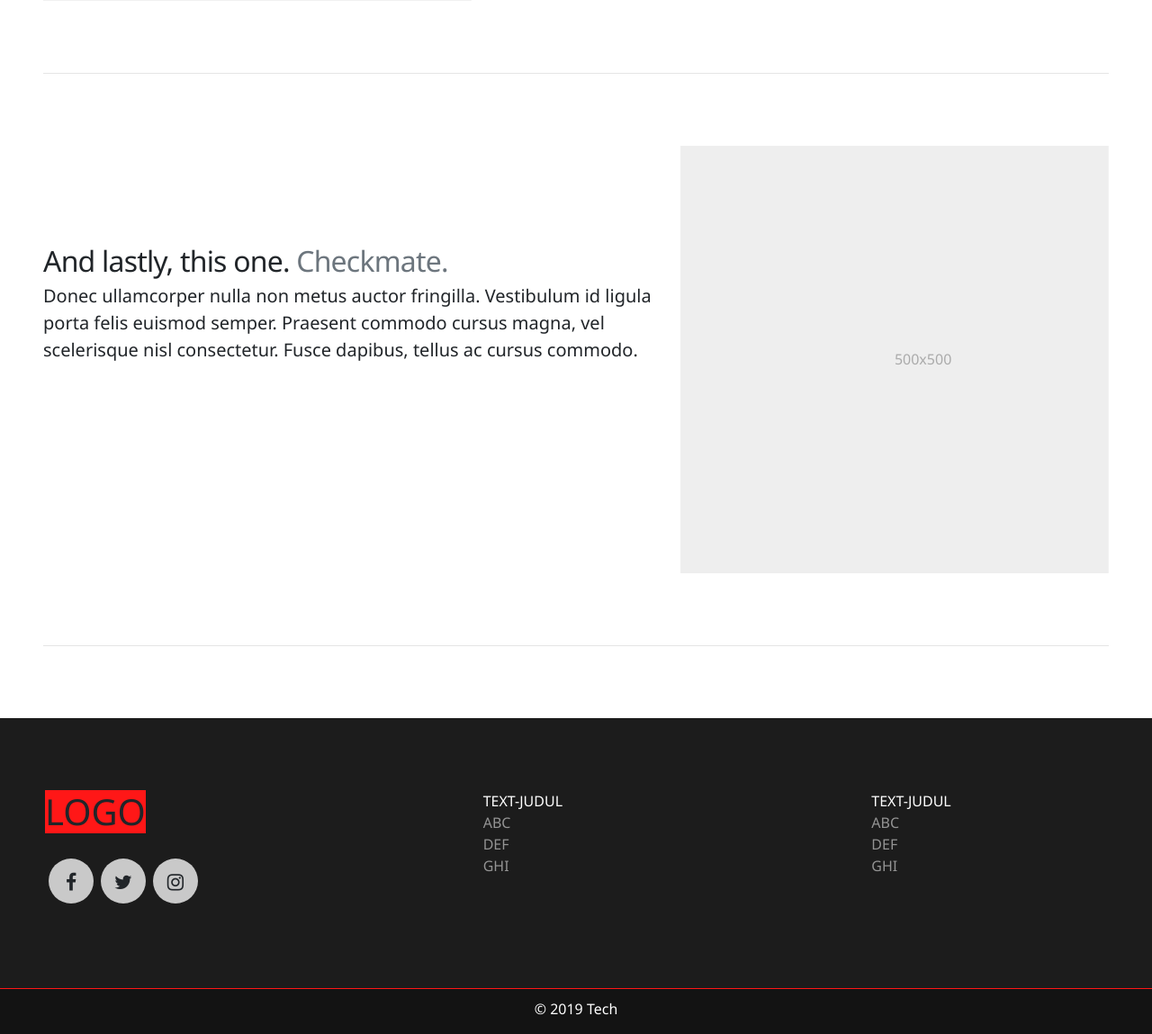
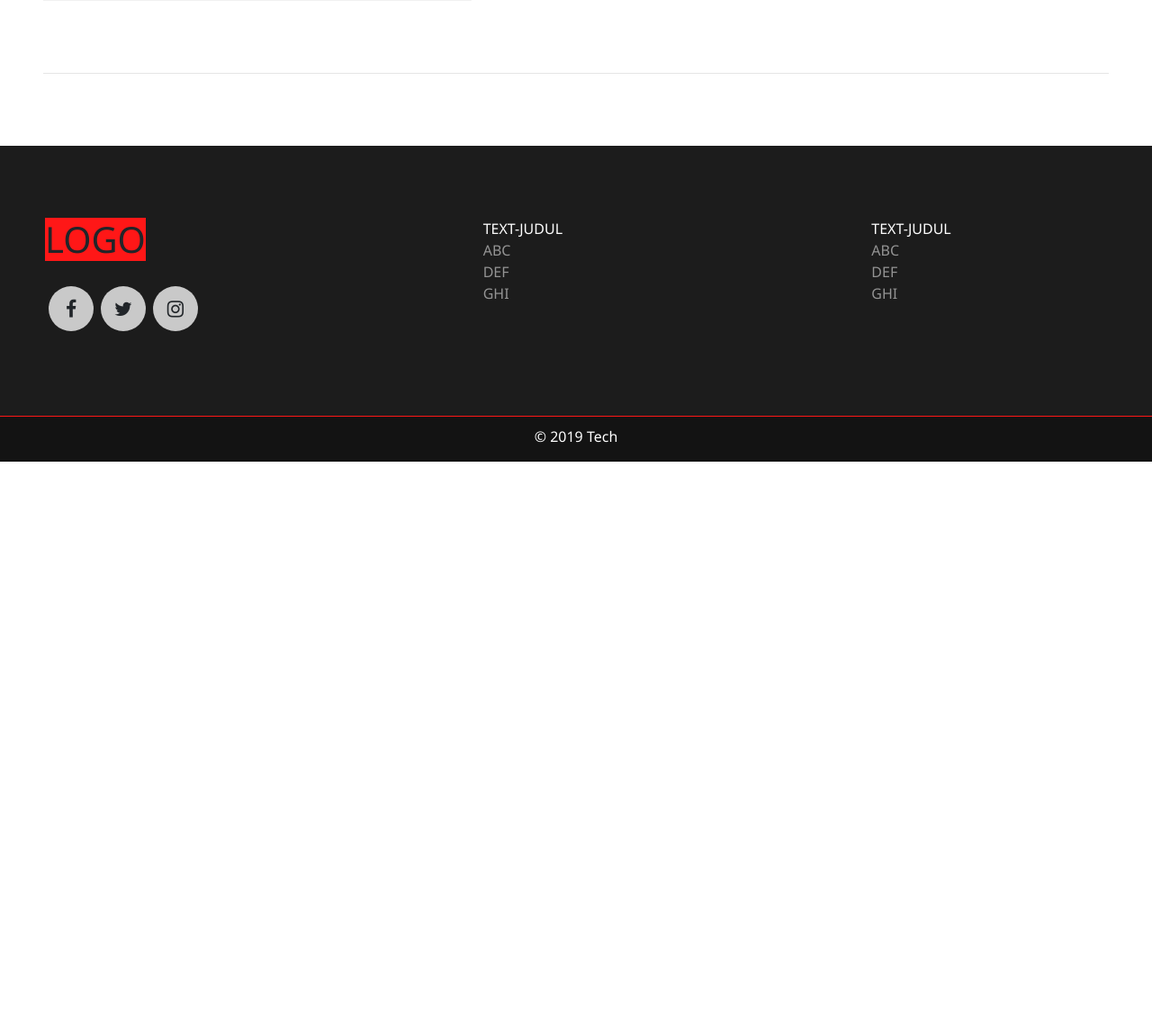
Before and after one commit to noobprogaming/mygame, a PHP site: page /profile/index.php in a window 1280 px wide. Shown: the part 4233-5382 px from the top of the page at 90% size. After the commit the page ends 4746 px from the top, so only its background shows below. Run offline with PHP 8.4, Linux system fonts and the light colour scheme; the visitor is signed in with stand-in values (Sample User, id 1); data that the repository does not hold is empty.

Commit message:
Fix Layout Register Page

```diff
--- a/profile/index.php
+++ b/profile/index.php
@@ -532,25 +532,6 @@ include '../sql.php';
 
         <hr class="featurette-divider">
 
-        <div class="row featurette">
-            <div class="col-md-7">
-                <h2 class="featurette-heading">And lastly, this one. <span class="text-muted">Checkmate.</span></h2>
-                <p class="lead">Donec ullamcorper nulla non metus auctor fringilla. Vestibulum id ligula porta felis
-                    euismod semper. Praesent commodo cursus magna, vel scelerisque nisl consectetur. Fusce dapibus,
-                    tellus ac cursus commodo.</p>
-            </div>
-            <div class="col-md-5">
-                <svg class="bd-placeholder-img bd-placeholder-img-lg featurette-image img-fluid mx-auto" width="500"
-                    height="500" xmlns="http://www.w3.org/2000/svg" preserveAspectRatio="xMidYMid slice"
-                    focusable="false" role="img" aria-label="Placeholder: 500x500">
-                    <title>Placeholder</title>
-                    <rect width="100%" height="100%" fill="#eee" /><text x="50%" y="50%" fill="#aaa"
-                        dy=".3em">500x500</text>
-                </svg>
-            </div>
-        </div>
-
-        <hr class="featurette-divider">
 
     </div>
 
--- a/register.php
+++ b/register.php
@@ -12,6 +12,9 @@
     <link rel="stylesheet" href='https://maxcdn.bootstrapcdn.com/font-awesome/4.7.0/css/font-awesome.min.css'>
     <link rel="stylesheet" href="assets/custom.css">
     <style>
+        .carousel-inner{
+            height: 600px;;
+        }
         table,
         td {
             margin: 0 auto;
@@ -27,7 +30,7 @@
 </head>
 
 <body>
-    <table style="width: 100%;">
+    <table style="width: 100%;" >
         <tr>
             <td>
                 <form method="post" action="tambah.php">
```
